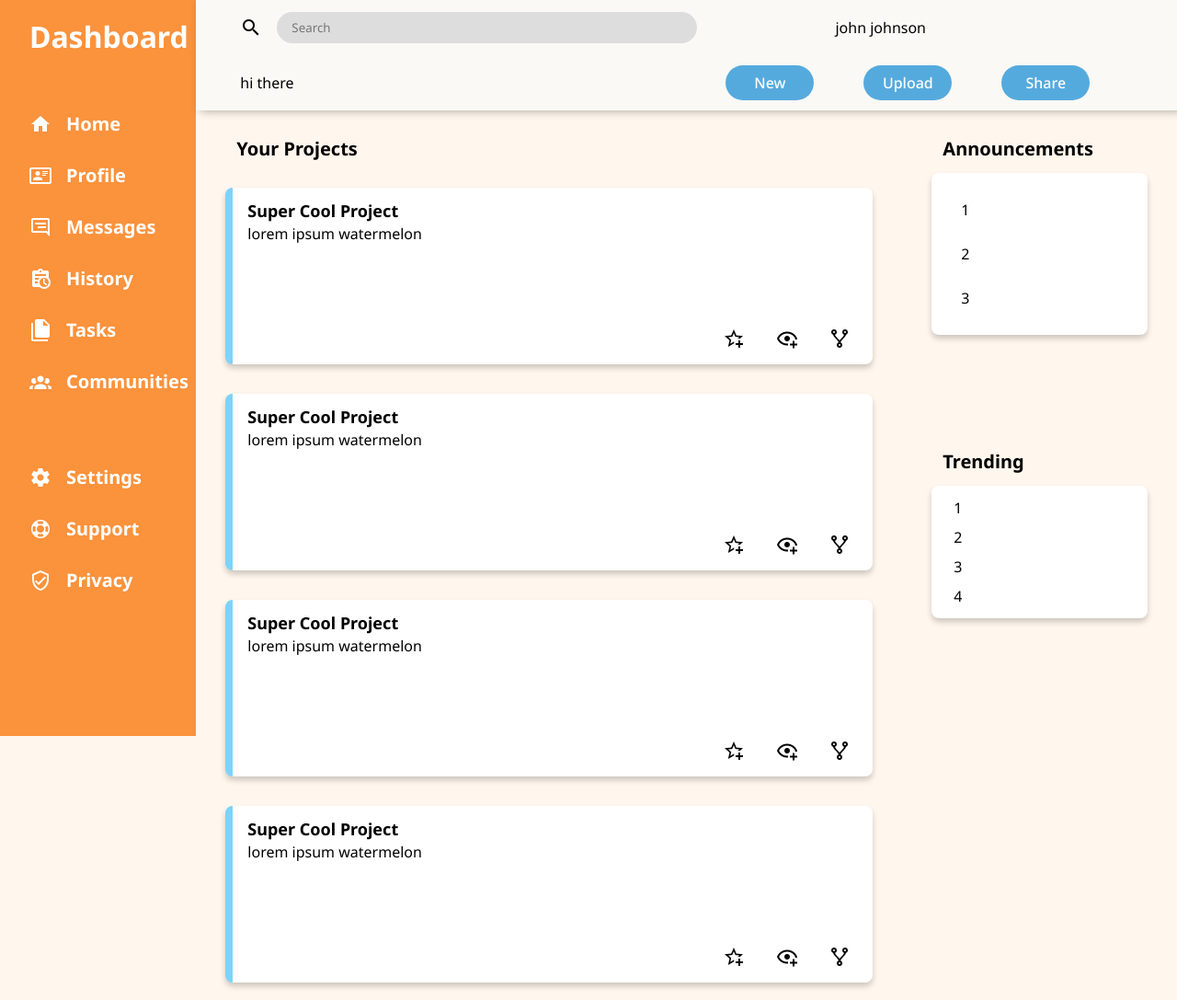
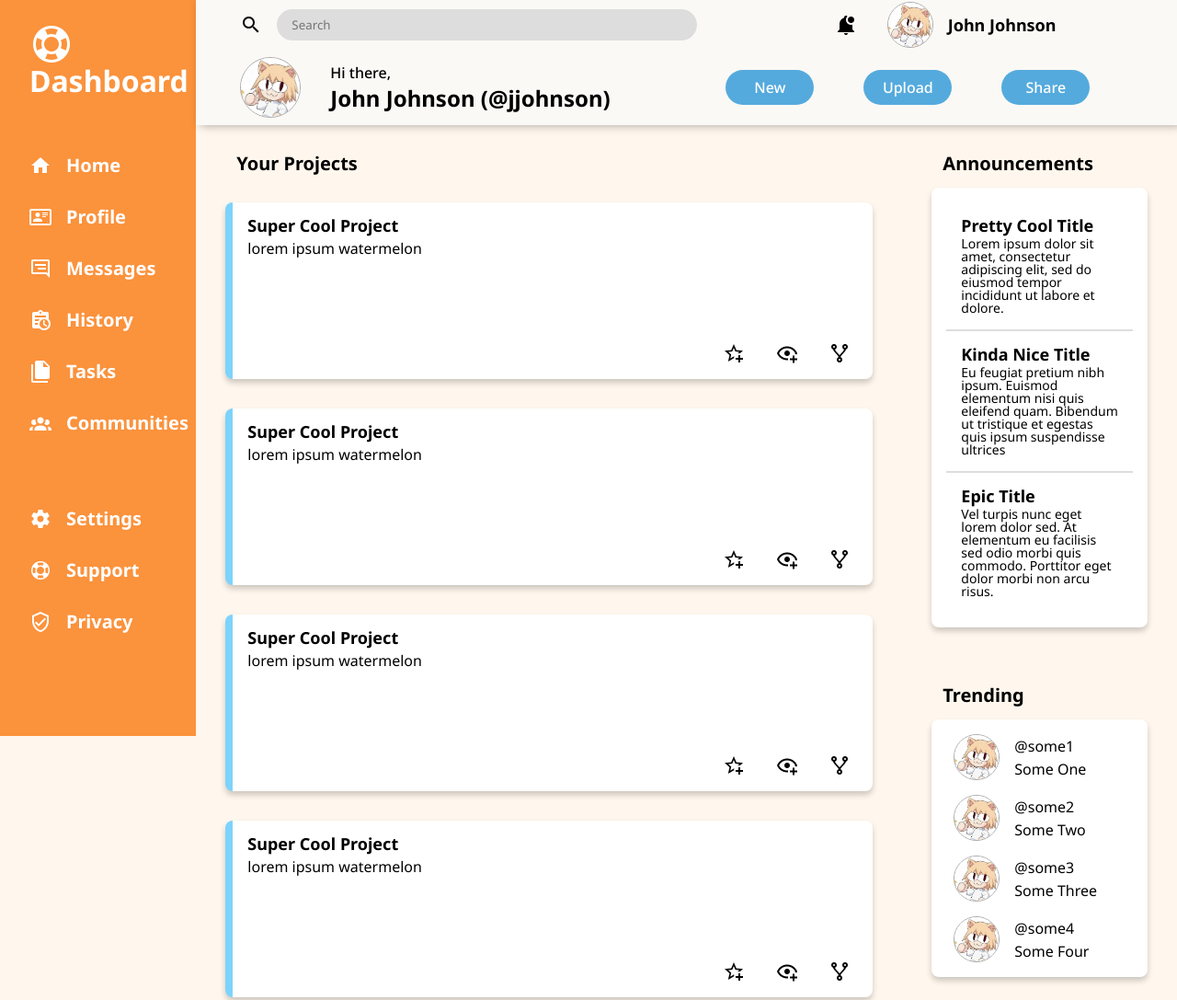
Before and after one commit to cloudsoul8/admin-dashboard, a plain HTML site: page index.html in a window 1280 px wide. Shown: the top 1087 px of the page at 92% size. Drawn offline with Linux system fonts and the light colour scheme.

Commit message:
added announcement and trending text/img

```diff
--- a/index.html
+++ b/index.html
@@ -16,6 +16,7 @@
 <body>
    <div id="sidebar">
       <div id="logo-container">
+         <img src="imgs/lifebuoy.png">
          Dashboard
       </div>
       <ul id="task-container">
@@ -43,12 +44,20 @@
          </div>
 
          <div id="profile-container">
-            john johnson
+            <img src="imgs/bell-badge.png" id="bell-pic">
+            <img src="imgs/neco.jpg" id="small-pic">
+            <div>John Johnson</div>
          </div>
       </div>
 
       <div id="intro-header">
-         hi there
+         <div id="greetings-container">
+            <img src="imgs/neco.jpg" id="big-pic">
+            <div id="greetings-text">
+               <p id="small-text">Hi there,</p>
+               <p id="big-text">John Johnson (@jjohnson)</p>
+            </div>
+         </div>
          <div id="header-button-container">
             <button>New</button>
             <button>Upload</button>
@@ -144,19 +153,54 @@
       <div id="announcement-container">
          <p class="card-title">Announcements</p>
          <div class="announcement-card">
-            <div class="announcement-item">1</div>
-            <div class="announcement-item">2</div>
-            <div class="announcement-item">3</div>
+            <div class="announcement-item">
+               <p class="announcement-title">Pretty Cool Title</p>
+               <p>Lorem ipsum dolor sit amet, consectetur adipiscing elit, sed do eiusmod tempor incididunt ut labore et dolore. </p>
+            </div>
+            <hr>
+            <div class="announcement-item">
+               <p class="announcement-title">Kinda Nice Title</p>
+               <p>Eu feugiat pretium nibh ipsum. Euismod elementum nisi quis eleifend quam. Bibendum ut tristique et egestas quis ipsum suspendisse ultrices</p>
+            </div>
+            <hr>
+            <div class="announcement-item">
+               <p class="announcement-title">Epic Title</p>
+               <p>Vel turpis nunc eget lorem dolor sed. At elementum eu facilisis sed odio morbi quis commodo. Porttitor eget dolor morbi non arcu risus.</p>
+            </div>
          </div>
       </div>
 
       <div id="trending-container">
          <p class="card-title">Trending</p>
          <div class="trending-card">
-            <div class="trending-item">1</div>
-            <div class="trending-item">2</div>
-            <div class="trending-item">3</div>
-            <div class="trending-item">4</div>
+            <div class="trending-item">
+               <img src="imgs/neco.jpg">
+               <div class="trending-text">
+                  <p>@some1</p>
+                  <p>Some One</p>
+               </div>
+            </div>
+            <div class="trending-item">
+               <img src="imgs/neco.jpg">
+               <div class="trending-text">
+                  <p>@some2</p>
+                  <p>Some Two</p>
+               </div>
+            </div>
+            <div class="trending-item">
+               <img src="imgs/neco.jpg">
+               <div class="trending-text">
+                  <p>@some3</p>
+                  <p>Some Three</p>
+               </div>
+            </div>
+            <div class="trending-item">
+               <img src="imgs/neco.jpg">
+               <div class="trending-text">
+                  <p>@some4</p>
+                  <p>Some Four</p>
+               </div>
+            </div>
          </div>
       </div>
 
--- a/styles/header.css
+++ b/styles/header.css
@@ -1,6 +1,6 @@
 header {
    display: grid;
-   grid-template-rows: 1fr 1fr;
+   grid-template-rows: 2fr 3fr;
    box-shadow: 5px 0px 10px rgba(0,0,0,0.36);
    background-color: var(--off-white);
 }
@@ -52,9 +52,53 @@ header > div {
 
 }
 
+#profile-container {
+   display: grid;
+   grid-template-columns: 1fr 1fr 5fr;
+   column-gap: 16px;
+   align-items: center;
+
+   font-size: 18px;
+   font-weight: 700;
+}
+
+#bell-pic {
+   width: 24px;
+}
+
+#small-pic {
+   height: 48px;
+   border-radius: 50%;
+   border: solid 1px #aaa;
+}
+
+#big-pic {
+   height: 64px;
+   border-radius: 50%;
+   border: solid 1px #aaa;
+}
+
 #intro-header {
    grid-template-columns: 1fr 1fr;
+   align-items: center;
 
+}
+
+#greetings-container {
+   display: flex;
+   align-items:center;
+   column-gap: 32px;
+}
+
+#big-text {
+   font-size: 24px;
+   font-weight: bold;
+}
+
+#small-text {
+   font-size: 16px;
+   font-weight: 500;
+   margin-bottom: 8px;
 }
 
 #header-button-container {
--- a/styles/main.css
+++ b/styles/main.css
@@ -74,10 +74,23 @@ main {
 
 .announcement-card {
    padding: 16px;
+   font-size: 14px;
 }
 
 .announcement-item {
    padding: 16px;
+}
+
+.announcement-title {
+   font-size: 18px;
+   font-weight: bold;
+   margin-bottom: 4px;
+}
+
+hr {
+   border: 1px solid #ddd;
+   margin: 0;
+   padding: 0;
 }
 
 #trending-container {
@@ -89,5 +102,17 @@ main {
 }
 
 .trending-item {
+   display: flex;
    padding: 8px;
 }
+.trending-item > img {
+   width: 48px;
+   border: solid 1px #aaa;
+   border-radius: 50%;
+   margin-right: 16px;
+}
+
+.trending-text {
+   display: grid;
+   align-items: center;
+}
--- a/styles/sidebar.css
+++ b/styles/sidebar.css
@@ -24,6 +24,8 @@ li > img {
 }
 
 #logo-container {
+   display: grid;
+   align-items: center;
    font-size: 32px;
 }
 
--- a/styles/styles.css
+++ b/styles/styles.css
@@ -14,7 +14,7 @@
 body {
    display: grid;
    grid-template-columns: minmax(200px, 1fr) minmax(500px, 5fr);
-   grid-template-rows: 15% 85%;
+   grid-template-rows: 17% 83%;
    background-color: var(--bg-color);
 
    height: 100vh;
```
Also changed, not shown: imgs/bell-badge.png (added), imgs/neco.jpg (added).
